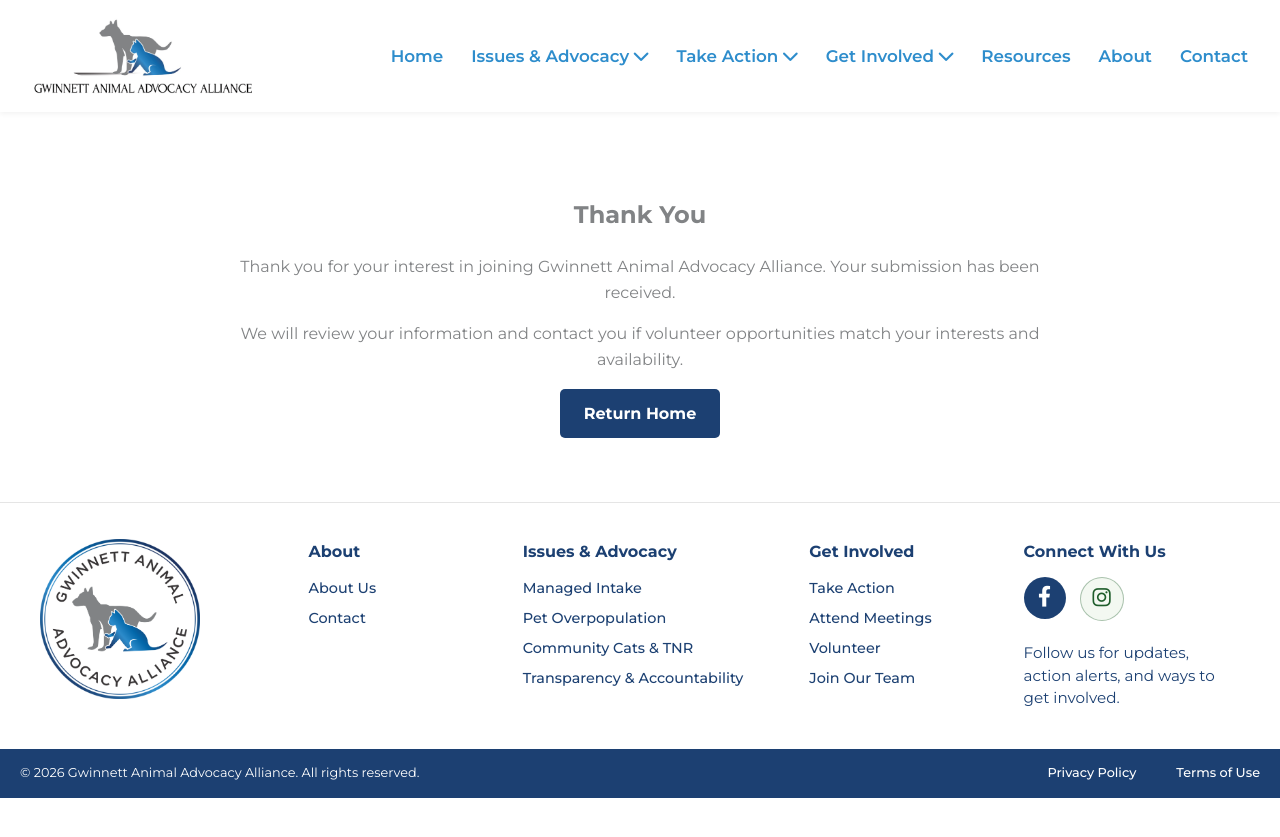
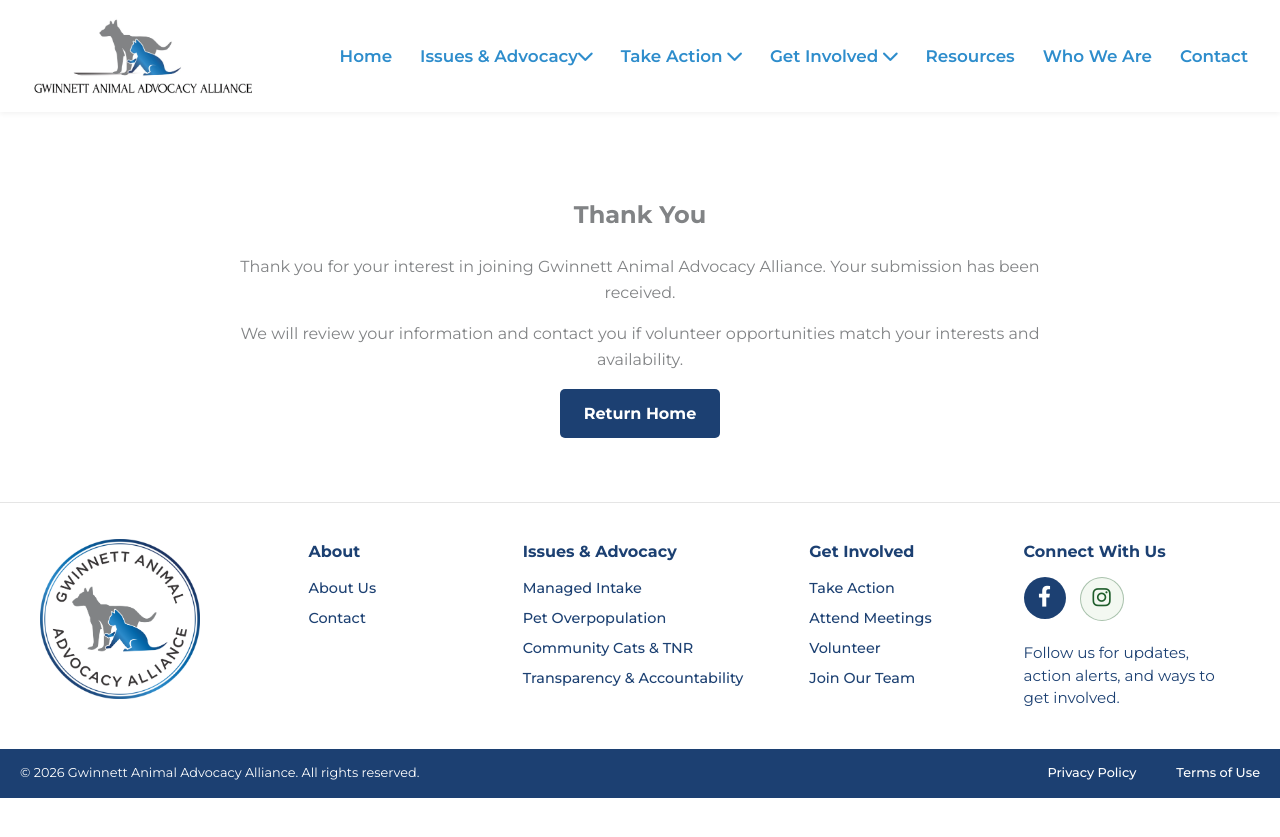
Before and after one commit to whitleybacon/gwinnett-animal-advocacy-alliance, a Jekyll site: the page built from thanks/index.html, in a window 1280 px wide. Shown: the top 837 px of the page. Built offline with Jekyll 4.4.1, drawn with Linux system fonts in a browser that asks for light colours.

Commit message:
Update navigation.html

```diff
--- a/_includes/navigation.html
+++ b/_includes/navigation.html
@@ -13,7 +13,7 @@
             <li><a href="/">Home</a></li>
 
             <li class="dropdown">
-                <a href="#">Issues & Advocacy <i class="fas fa-chevron-down"></i></a>
+                <a href="/issues/">Issues & Advocacy<i class="fas fa-chevron-down"></i></a>
                 <ul class="submenu">
                     <li><a href="/issues/managed-intake/">Managed Intake</a></li>
                     <li><a href="/issues/pet-overpopulation/">Pet Overpopulation</a></li>
@@ -22,21 +22,23 @@
                 </ul>
             </li>
 
-            <li class="dropdown">
-                <a href="#">Take Action <i class="fas fa-chevron-down"></i></a>
+          <li class="dropdown">
+                <a href="/take-action/">Take Action <i class="fas fa-chevron-down"></i></a>
                 <ul class="submenu">
                     <li><a href="/act/">Animal Protection Act</a></li>
                     <li><a href="/county-leadership/">Contact County Leadership</a></li>
-                    <li><a href="https://www.change.org/p/petition-for-an-independent-animal-welfare-task-for-gwinnett-county-animal-shelter" target="_blank"
-       rel="noopener noreferrer">Sign the Petition</a></li>
                     <li>
-    </a>
-</li>
+                        <a href="https://www.change.org/p/petition-for-an-independent-animal-welfare-task-for-gwinnett-county-animal-shelter"
+                           target="_blank"
+                           rel="noopener noreferrer">
+                            Sign the Petition
+                        </a>
+                    </li>
                 </ul>
             </li>
 
             <li class="dropdown">
-                <a href="#">Get Involved <i class="fas fa-chevron-down"></i></a>
+                <a href="/get-involved/">Get Involved <i class="fas fa-chevron-down"></i></a>
                 <ul class="submenu">
                     <li><a href="/get-involved/volunteer-shelter/">Volunteer at the Shelter</a></li>
                     <li><a href="/get-involved/council-meetings/">Attend Council Meetings</a></li>
@@ -45,7 +47,7 @@
             </li>
 
             <li><a href="/resources/">Resources</a></li>
-            <li><a href="/about/">About</a></li>
+            <li><a href="/about/">Who We Are</a></li>
             <li><a href="/contact/">Contact</a></li>
 
         </ul>
```
